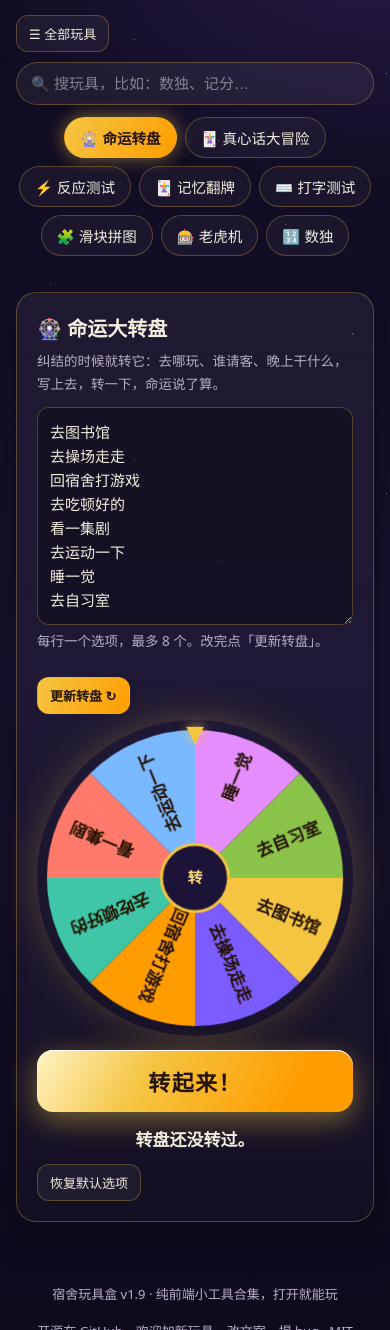
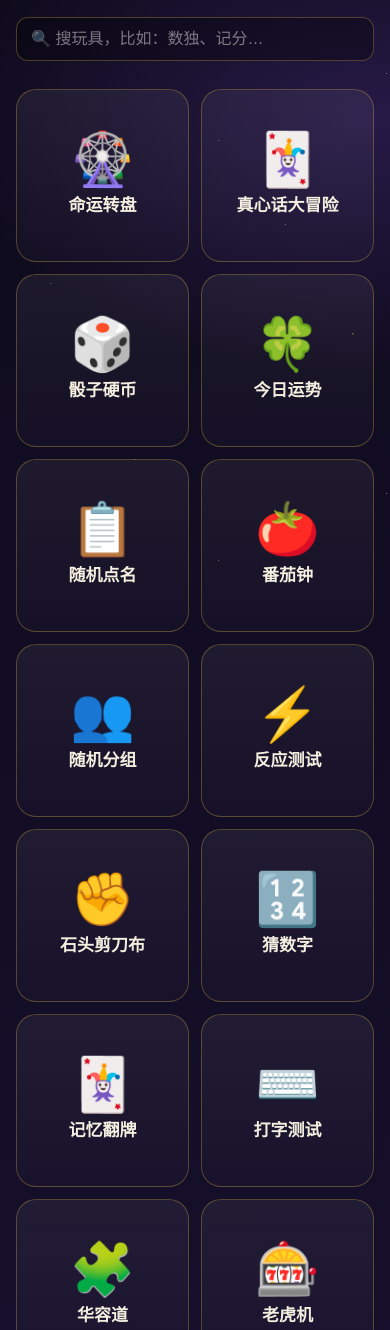
Before and after one commit to Duankejingxi/dorm-toybox, a plain HTML site: page index.html in a window 390 px wide. Shown: the part 229-1559 px from the top of the page. Drawn offline with Linux system fonts and the light colour scheme; no server answers.

Commit message:
v1.10: 主页改成31个正方形大方块导航（删抽屉），弹幕横屏全黑双击退出，真心话全换八卦题，滑块拼图改名华容道，删除MBTI

```diff
--- a/data.js
+++ b/data.js
@@ -17,13 +17,12 @@ const TOYS = [
   { id: "guess", label: "🔢 猜数字" },
   { id: "memory", label: "🃏 记忆翻牌" },
   { id: "typing", label: "⌨️ 打字测试" },
-  { id: "puzzle", label: "🧩 滑块拼图" },
+  { id: "puzzle", label: "🧩 华容道" },
   { id: "slots", label: "🎰 老虎机" },
   { id: "sudoku", label: "🔢 数独" },
   { id: "schulte", label: "👀 舒尔特方格" },
   { id: "score", label: "📋 记分牌" },
   { id: "led", label: "💡 手持弹幕" },
-  { id: "mbti", label: "🧠 MBTI 性格测试" },
   { id: "life", label: "⏳ 人生小格" },
   { id: "ledger", label: "💰 极简记账" },
   { id: "beads", label: "🧵 拼豆图纸生成" },
@@ -39,45 +38,7 @@ const TOYS = [
   { id: "whitenoise", label: "🌧 白噪音" },
 ];
 
-// 首页只放这 8 个最常玩的，其余进左上角侧边栏
-const FEATURED_IDS = ["wheel", "cards", "sudoku", "memory", "puzzle", "slots", "reaction", "typing"];
-
 const SLOTS_SYMBOLS = ["🍒", "🍋", "🍇", "⭐", "🔔", "💎"];
-
-// MBTI 娱乐版：12 道原创题，每维 3 题；dim 两位字母分别对应 A/B 选项
-const MBTI_QUESTIONS = [
-  { q: "周末没课，你更想：", a: "出门找人玩", b: "宿舍躺着回血", dim: "EI" },
-  { q: "刚认识新同学，你会：", a: "主动打招呼加微信", b: "等别人先开口", dim: "EI" },
-  { q: "小组作业讨论，你：", a: "边聊边想，越聊越有思路", b: "先自己想清楚再发言", dim: "EI" },
-  { q: "看一本新书，你更在意：", a: "具体情节和细节", b: "背后的想法和寓意", dim: "SN" },
-  { q: "做计划时你更喜欢：", a: "一步一步照着来", b: "先有个大概方向，随机应变", dim: "SN" },
-  { q: "别人跟你讲一件事，你先注意：", a: "事情本身是怎么发生的", b: "这件事意味着什么", dim: "SN" },
-  { q: "朋友找你倾诉烦恼，你先：", a: "帮他分析怎么解决", b: "先安慰他，陪他待着", dim: "TF" },
-  { q: "做决定时你更看重：", a: "对错和道理", b: "大家的感受和气氛", dim: "TF" },
-  { q: "队友搞砸了任务，你会：", a: "直接指出问题在哪", b: "先照顾他情绪再说", dim: "TF" },
-  { q: "出门旅行，你：", a: "提前做好攻略按表走", b: "到了再说，走到哪玩到哪", dim: "JP" },
-  { q: "宿舍桌子，你的风格是：", a: "东西归位，整整齐齐", b: "乱中有序，用时找得到就行", dim: "JP" },
-  { q: "截止日期快到了，你：", a: "早就做完了", b: "最后关头爆发赶出来", dim: "JP" },
-];
-
-const MBTI_TYPES = {
-  INTJ: { text: "宿舍军师，计划通，别人还在纠结你已经把路想好了。" },
-  INTP: { text: "好奇心拉满，十万个为什么本为什么，DDL 前总能灵光一现。" },
-  ENTJ: { text: "天生的组织者，小组作业有你在就稳了。" },
-  ENTP: { text: "点子王，脑子里永远有下一个好玩的想法。" },
-  INFJ: { text: "温柔又坚定，宿舍的树洞，别人都愿意跟你说心里话。" },
-  INFP: { text: "理想主义者，内心戏丰富，共情力拉满。" },
-  ENFJ: { text: "大家长本长，照顾全宿舍的情绪，还能把人组织起来。" },
-  ENFP: { text: "快乐源泉，走到哪热闹到哪，永远有新点子。" },
-  ISTJ: { text: "靠谱本靠谱，说到做到，宿舍最让人放心的存在。" },
-  ISFJ: { text: "细心守护者，记得每个人的喜好，默默把事都安排好。" },
-  ESTJ: { text: "执行力拉满，定好的事一定要落地，宿舍的定海神针。" },
-  ESFJ: { text: "社交小太阳，人缘好到离谱，走到哪都有熟人。" },
-  ISTP: { text: "动手达人，东西坏了找你，冷静解决问题。" },
-  ISFP: { text: "审美在线，温和随性，生活里的小美好都逃不过你的眼睛。" },
-  ESTP: { text: "行动力派，说走就走，宿舍最会玩的那个。" },
-  ESFP: { text: "气氛担当，有你在的地方就不会冷场。" },
-};
 
 // 亲戚计算器：关系链逐步约简，key 是“当前这个人”，value 是“他的某人是谁”
 // 叫法按北方常见口语（姥爷/姥姥）；算不出来的组合会提示换个问法，不硬编
@@ -272,46 +233,46 @@ const DEFAULT_WHEEL_OPTIONS = [
 ];
 
 const TRUTHS = [
-  "如果能和宿舍一个人互换一天身体，你选谁？想干什么？",
-  "说一件你上大学之后才发现自己居然会的事。",
-  "你手机里最近一张自拍是什么时候拍的？为什么拍？",
-  "如果明天放假一天，你会去哪、干什么？",
-  "宿舍里谁的作息最离谱？具体怎么离谱？",
-  "你觉得自己上课时最常走神想什么？",
-  "如果可以删除一门课，你删哪门？为什么？",
-  "你吃过最黑暗的一道食堂菜是什么？",
-  "说一次你装明白其实完全没听懂的经历。",
-  "你觉得宿舍里谁最像某种动物？像什么？",
-  "如果给你一百万，但必须明天花完，你怎么花？",
-  "你最近一次笑到肚子疼，是因为什么事？",
-  "你觉得自己最拿手的一道菜（或最会点的外卖）是什么？",
-  "如果能回到开学第一天，你最想改变的一件事是什么？",
-  "你手机里存的最久的一张照片是什么？",
-  "说一个你一直想学但一直没学的技能，为什么没学？",
-  "你觉得宿舍里谁最会省钱？谁最会花钱？",
-  "如果毕业后不当本专业，你最想干什么工作？",
-  "你最喜欢食堂（或校门口）的哪道菜？能连续吃几天？",
-  "有没有偷偷给谁起过外号？说出来听听。",
-  "用三个词形容你的大学生活，再解释一下。",
-  "你觉得真心话和大冒险，哪个更可怕？为什么？",
-  "如果宿舍断网断电一整天，你会干什么打发时间？",
-  "你上课被点名回答问题时，心里第一反应是什么？",
-  "说一件你做过的最“卷”的事。",
-  "你觉得自己是社牛还是社恐？举个例子证明。",
-  "最近一次熬夜是为了什么？值得吗？",
-  "如果能和任何一个名人吃顿饭，你选谁？想问他什么？",
-  "你觉得宿舍里谁最适合当班长？为什么？",
-  "说一个你小时候相信过的离谱的事。",
-  "如果手机只能留三个 App，你留哪三个？",
-  "你最想对高中班主任说的一句话是什么？",
-  "有没有哪一刻觉得“上大学真好”？是什么时候？",
-  "你觉得自己最大的优点是什么？不许谦虚。",
-  "如果可以给大一的自己发一条消息，你会写什么？",
-  "你最近单曲循环的一首歌是什么？现场哼两句。",
-  "说一次你上课最尴尬的经历。",
-  "你觉得宿舍夜聊时最想聊的话题是什么？",
-  "如果让你给宿舍起个队名，你起什么？",
-  "你觉得自己这学期最大的变化是什么？",
+  "现在有没有喜欢的人？是谁？在不在这个学校？",
+  "暗恋过几个人？现在还喜欢其中哪个吗？",
+  "在场的人里，你觉得谁最有魅力？说实话。",
+  "你觉得在场谁最有可能先脱单？为什么？",
+  "说一个你暗恋别人时干过最蠢的事。",
+  "你有没有跟谁表白过？结果怎么样？",
+  "你有没有被人表白过？当时怎么回的？",
+  "你觉得宿舍里谁的感情经历最丰富？",
+  "如果让你在在场的人里选一个当对象，你选谁？为什么？",
+  "你有没有偷偷看过别人的手机或聊天记录？看到什么了？",
+  "说一个你知道的、关于在场某个人的秘密，不能是编的。",
+  "你有没有吃过谁的醋？因为什么事？",
+  "你觉得班里哪两个人最配？说出你的 CP。",
+  "你有没有幻想过和某个明星或网红谈恋爱？是谁？",
+  "你初恋是什么时候？怎么开始又怎么结束的？",
+  "你有没有同时喜欢过两个人？后来选了谁？",
+  "说一次你撒谎被当场拆穿的经历。",
+  "你有没有在背后说过在场某个人的坏话？说了什么？",
+  "你觉得宿舍里谁最装？举个例子。",
+  "你有没有偷偷讨厌过宿舍里的某个人？为什么？",
+  "说一个你做过最丢人的事，在场的都不知道的那种。",
+  "你有没有给前任或暗恋对象发过小作文？写了什么？",
+  "你觉得自己是渣还是专一？举个例子证明。",
+  "你有没有为了一个人特意去过某个地方、做过某件事？",
+  "你手机里有没有不敢给别人看的照片或聊天记录？是什么类型的？",
+  "你觉得在场谁最有可能先结婚？对象会是谁？",
+  "你有没有偷偷关注过前任或暗恋对象的动态？最近一条是什么？",
+  "说一个你暗恋别人但是对方完全不知道的事。",
+  "你有没有被发过好人卡？当时对方怎么说的？",
+  "你觉得班里谁的八卦最多？说一个你听过的。",
+  "你有没有和异性单独出去玩过？去哪了？干什么了？",
+  "你谈过几次恋爱？最短的一次谈了多久？为什么分？",
+  "你有没有幻想过宿舍里某个人？是谁？",
+  "说一个你藏了很久、从来没跟宿舍人说过的秘密。",
+  "你觉得在场谁最会撩？举个例子。",
+  "你有没有因为一个人换过头像、签名或朋友圈背景？",
+  "你有没有偷偷磕过身边人的 CP？磕的是谁和谁？",
+  "你觉得自己最拿得出手撩人的瞬间是什么？",
+  "如果前任现在找你复合，你会答应吗？为什么？",
+  "在场的人里，你最想打听谁的八卦？直接问他一个问题。",
 ];
 
 const DARES = [
--- a/index.html
+++ b/index.html
@@ -4,36 +4,25 @@
 <meta charset="UTF-8">
 <meta name="viewport" content="width=device-width, initial-scale=1.0, viewport-fit=cover">
 <title>宿舍玩具盒 · 打开就能玩</title>
-<meta name="description" content="宿舍玩具盒：命运大转盘、真心话大冒险、骰子硬币、今日运势、随机点名、番茄钟、随机分组、反应测试、石头剪刀布、猜数字、记忆翻牌、打字测试、滑块拼图、老虎机、数独、舒尔特方格、记分牌、手持弹幕、MBTI 性格测试、人生小格、极简记账、拼豆图纸生成、亲戚计算器、汇率计算器、中英日韩翻译、指南针、噪音检测、奶蛙表情包、计时器、BMI 体重管理、自拍补光灯、白噪音。纯前端，打开就能玩，不用下载，不用真实数据。">
+<meta name="description" content="宿舍玩具盒：命运大转盘、真心话大冒险、骰子硬币、今日运势、随机点名、番茄钟、随机分组、反应测试、石头剪刀布、猜数字、记忆翻牌、打字测试、华容道、老虎机、数独、舒尔特方格、记分牌、手持弹幕、人生小格、极简记账、拼豆图纸生成、亲戚计算器、汇率计算器、中英日韩翻译、指南针、噪音检测、奶蛙表情包、计时器、BMI 体重管理、自拍补光灯、白噪音。纯前端，打开就能玩，不用下载，不用真实数据。">
 <meta name="theme-color" content="#0d0a1a">
 <link rel="stylesheet" href="styles.css">
 </head>
 <body>
 <div class="glitter" aria-hidden="true"></div>
 
-<header class="hero">
+<header class="hero" id="heroHeader">
   <p class="eyebrow">🧸 打开就能玩 · 不用下载 · 不用注册</p>
   <h1>宿舍<span class="gold">玩具盒</span></h1>
-  <p class="subtitle">三十二个小玩意，<span class="nw">宿舍夜话</span>、<span class="nw">社团破冰</span>、<span class="nw">课间摸鱼</span>都够用。<br>不靠任何真实数据，全凭运气和胆量。</p>
-  <div class="nav-top">
-    <button class="btn ghost-btn small" id="menuBtn">☰ 全部玩具</button>
-  </div>
+  <p class="subtitle">三十一个小玩意，<span class="nw">宿舍夜话</span>、<span class="nw">社团破冰</span>、<span class="nw">课间摸鱼</span>都够用。<br>不靠任何真实数据，全凭运气和胆量。</p>
   <input id="toySearch" type="search" placeholder="🔍 搜玩具，比如：数独、记分…" aria-label="搜索玩具">
-  <nav class="toy-nav" id="toyNav" aria-label="玩具选择"></nav>
+  <div class="home-grid" id="homeGrid" aria-label="全部玩具"></div>
 </header>
 
-<div class="drawer-overlay hidden" id="drawerOverlay"></div>
-<aside class="drawer" id="sideDrawer" aria-label="全部玩具">
-  <div class="drawer-head">
-    <span>全部玩具</span>
-    <button class="btn ghost-btn small" id="drawerCloseBtn">✕</button>
-  </div>
-  <nav class="drawer-list" id="drawerNav" aria-label="更多玩具"></nav>
-</aside>
-
-<div class="led-overlay hidden" id="ledOverlay"><span id="ledFullText">我在这里！</span><p class="led-overlay-hint">点一下退出全屏</p></div>
+<div class="led-overlay hidden" id="ledOverlay"><span id="ledFullText">我在这里！</span><p class="led-overlay-hint">双击屏幕退出</p></div>
 
 <main class="wrap">
+  <div class="back-bar hidden" id="backBar"><button class="btn ghost-btn" id="backBtn">← 返回全部玩具</button></div>
   <!-- 命运大转盘 -->
   <section class="panel toy" id="toy-wheel">
     <h2>🎡 命运大转盘</h2>
@@ -209,9 +198,9 @@
     <button class="btn ghost-btn small" id="typingNextBtn">换一句 ↻</button>
   </section>
 
-  <!-- 滑块拼图 -->
+  <!-- 华容道 -->
   <section class="panel toy hidden" id="toy-puzzle">
-    <h2>🧩 滑块拼图</h2>
+    <h2>🧩 华容道</h2>
     <p class="hint">点数字滑进空格，把 1–8 按顺序排好。步数越少越牛，宿舍纪录等你破。</p>
     <div class="puzzle-grid" id="puzzleGrid"></div>
     <p class="result-line" id="puzzleResult">点一块滑进空格。</p>
@@ -300,7 +289,7 @@
   <!-- 手持弹幕 -->
   <section class="panel toy hidden" id="toy-led">
     <h2>💡 手持弹幕</h2>
-    <p class="hint">接机、演唱会、表白、接人——字打上去，举起手机，全场都看得见。颜色和速度都能调。</p>
+    <p class="hint">接机、演唱会、表白、接人——字打上去，举起手机，全场都看得见。颜色和速度都能调。点「全屏展示」后是横屏全黑背景，双击屏幕退出（手机会自动转横屏，不支持的请手动横过来）。</p>
     <input id="ledInput" type="text" value="我在这里！" placeholder="输入要滚动的字" aria-label="弹幕文字" maxlength="20">
     <div class="led-colors" id="ledColors"></div>
     <div class="led-speeds" id="ledSpeeds"></div>
@@ -308,24 +297,6 @@
     <p class="result-line" id="ledResult">点开始，字就滚起来了。</p>
     <button class="btn gold-btn" id="ledStartBtn">开始滚动 ▶</button>
     <button class="btn ghost-btn" id="ledFullBtn">全屏展示 ⛶</button>
-  </section>
-
-  <!-- MBTI 性格测试 -->
-  <section class="panel toy hidden" id="toy-mbti">
-    <h2>🧠 MBTI 性格测试</h2>
-    <p class="hint">12 道题，选第一反应，不用想太多。娱乐版，别当真——结果仅供宿舍夜聊。</p>
-    <div id="mbtiQuestionBox">
-      <p class="count-line" id="mbtiProgress">第 1/12 题</p>
-      <p class="mbti-question" id="mbtiQuestion"></p>
-      <button class="btn gold-btn mbti-opt" id="mbtiOptA"></button>
-      <button class="btn ghost-btn mbti-opt" id="mbtiOptB"></button>
-    </div>
-    <div id="mbtiResult" class="hidden">
-      <p class="mbti-type" id="mbtiType"></p>
-      <p class="result-line" id="mbtiText"></p>
-      <p class="count-line" id="mbtiScores"></p>
-      <button class="btn gold-btn small" id="mbtiRestartBtn">再测一次 ↺</button>
-    </div>
   </section>
 
   <!-- 人生小格 -->
@@ -519,7 +490,7 @@
 </main>
 
 <footer>
-  <p>宿舍玩具盒 v1.9 · 纯前端小工具合集，打开就能玩</p>
+  <p>宿舍玩具盒 v1.10 · 纯前端小工具合集，打开就能玩</p>
   <p>开源在 GitHub，欢迎加新玩具、改文案、提 bug · MIT License</p>
 </footer>
 
--- a/styles.css
+++ b/styles.css
@@ -45,18 +45,6 @@ body {
   -webkit-background-clip: text; background-clip: text; color: transparent;
 }
 .subtitle { color: var(--muted); font-size: 16px; line-height: 1.7; margin: 14px auto 20px; max-width: 520px; }
-
-.toy-nav { display: flex; flex-wrap: wrap; gap: 8px; justify-content: center; max-width: 680px; margin: 0 auto; }
-.toy-nav .pill {
-  border: 1px solid var(--line); background: rgba(255, 255, 255, .04); color: var(--ink);
-  border-radius: 999px; padding: 9px 15px; font-size: 14.5px; cursor: pointer;
-}
-.toy-nav .pill:hover { border-color: var(--gold); }
-.toy-nav .pill.active {
-  background: linear-gradient(120deg, var(--gold), #ff9d00); color: #241300;
-  border-color: transparent; font-weight: 700;
-  box-shadow: 0 0 18px rgba(245, 197, 66, .5);
-}
 
 .wrap { position: relative; z-index: 1; max-width: 680px; margin: 0 auto; padding: 12px 16px 40px; }
 .panel {
@@ -296,13 +284,6 @@ footer { position: relative; z-index: 1; text-align: center; color: var(--muted)
 .ledger-del { border: 1px solid var(--line); background: transparent; color: rgba(255, 255, 255, .6); border-radius: 8px; padding: 4px 10px; cursor: pointer; }
 
 /* v1.6：侧边栏 + 弹幕全屏 + 拼图滑块 + 老虎机九格 + 拼豆 */
-.nav-top { display: flex; justify-content: flex-start; margin-top: 10px; }
-.drawer-overlay { position: fixed; inset: 0; background: rgba(0, 0, 0, .55); z-index: 60; }
-.drawer-overlay.hidden { display: none; }
-.drawer { position: fixed; top: 0; left: 0; height: 100%; width: 272px; max-width: 82vw; background: #14102b; border-right: 1px solid var(--line); z-index: 70; transform: translateX(-105%); transition: transform .25s ease; padding: 16px; overflow-y: auto; }
-.drawer.open { transform: translateX(0); }
-.drawer-head { display: flex; justify-content: space-between; align-items: center; font-size: 18px; font-weight: 800; margin-bottom: 8px; }
-.drawer-list .pill { display: block; width: 100%; text-align: left; margin-top: 8px; }
 .led-overlay { position: fixed; inset: 0; background: #000; z-index: 80; display: flex; align-items: center; overflow: hidden; }
 .led-overlay.hidden { display: none; }
 #ledFullText { display: inline-block; white-space: nowrap; font-size: 22vw; font-weight: 900; }
@@ -374,3 +355,14 @@ footer { position: relative; z-index: 1; text-align: center; color: var(--muted)
 .btn:disabled { opacity: .45; }
 .beads-grid { overflow-x: auto; gap: 2px; }
 .beads-controls { flex-wrap: wrap; }
+
+/* v1.10：主页方块导航 + 弹幕横屏 */
+.home-grid { display: grid; grid-template-columns: repeat(2, 1fr); gap: 12px; margin-top: 16px; }
+.tile { aspect-ratio: 1; border-radius: 20px; border: 1px solid var(--line); background: linear-gradient(180deg, rgba(255, 255, 255, .06), rgba(255, 255, 255, .02)); color: var(--ink); cursor: pointer; display: flex; flex-direction: column; align-items: center; justify-content: center; gap: 10px; padding: 12px; }
+.tile:active { transform: scale(.97); border-color: var(--gold); }
+.tile-emoji { font-size: 52px; line-height: 1; }
+.tile-name { font-size: 17px; font-weight: 800; text-align: center; line-height: 1.3; }
+.back-bar { margin-top: 14px; }
+.back-bar .btn { font-size: 16px; font-weight: 700; }
+#ledFullText { font-size: min(45vh, 22vw); }
+#toySearch { width: 100%; padding: 12px 14px; border-radius: 12px; font-size: 16px; border: 1px solid var(--line); background: rgba(0, 0, 0, .3); color: var(--ink); margin-top: 14px; }
--- a/toys.js
+++ b/toys.js
@@ -5,48 +5,61 @@
   const $ = (id) => document.getElementById(id);
   const pick = (arr) => arr[Math.floor(Math.random() * arr.length)];
 
-  /* ---------- 玩具切换：首页 8 个常玩的，其余进左上角侧边栏 ---------- */
-  const nav = $("toyNav");
-  const drawerNav = $("drawerNav");
+  /* ---------- 主页：全部玩具都是正方形大方块，一行两个，点进玩法 ---------- */
+  const homeGrid = $("homeGrid");
+  function splitLabel(label) {
+    const i = label.indexOf(" ");
+    return i >= 0 ? { emoji: label.slice(0, i), name: label.slice(i + 1) } : { emoji: "🧸", name: label };
+  }
   TOYS.forEach((t) => {
+    const parts = splitLabel(t.label);
     const btn = document.createElement("button");
-    btn.className = "pill" + (t.id === "wheel" ? " active" : "");
-    btn.textContent = t.label;
+    btn.className = "tile";
     btn.setAttribute("data-toy", t.id);
-    btn.addEventListener("click", () => { showToy(t.id); closeDrawer(); });
-    if (FEATURED_IDS.includes(t.id)) nav.appendChild(btn);
-    else drawerNav.appendChild(btn);
-  });
-  function allPills() {
-    return [...nav.querySelectorAll(".pill"), ...drawerNav.querySelectorAll(".pill")];
-  }
-  let currentToy = "wheel";
+    const em = document.createElement("span");
+    em.className = "tile-emoji";
+    em.textContent = parts.emoji;
+    const nm = document.createElement("span");
+    nm.className = "tile-name";
+    nm.textContent = parts.name;
+    btn.appendChild(em);
+    btn.appendChild(nm);
+    btn.addEventListener("click", () => showToy(t.id));
+    homeGrid.appendChild(btn);
+  });
+  function allTiles() {
+    return [...homeGrid.querySelectorAll(".tile")];
+  }
+  let currentToy = null;
+  function showHome() {
+    currentToy = null;
+    document.querySelectorAll(".toy").forEach((el) => el.classList.add("hidden"));
+    $("backBar").classList.add("hidden");
+    $("heroHeader").classList.remove("hidden");
+    if (window.location.hash) {
+      try { window.history.replaceState(null, "", window.location.pathname + window.location.search); } catch (e) { /* 忽略 */ }
+    }
+    window.scrollTo({ top: 0, behavior: "smooth" });
+  }
   function showToy(id) {
     if (!TOYS.some((t) => t.id === id)) id = "wheel";
     document.querySelectorAll(".toy").forEach((el) => el.classList.add("hidden"));
     $("toy-" + id).classList.remove("hidden");
-    allPills().forEach((b) => b.classList.toggle("active", b.getAttribute("data-toy") === id));
+    $("backBar").classList.remove("hidden");
+    $("heroHeader").classList.add("hidden");
     currentToy = id;
     if (window.location.hash !== "#" + id) window.location.hash = id;
     window.scrollTo({ top: 0, behavior: "smooth" });
   }
-  function openDrawer() {
-    $("sideDrawer").classList.add("open");
-    $("drawerOverlay").classList.remove("hidden");
-  }
-  function closeDrawer() {
-    $("sideDrawer").classList.remove("open");
-    $("drawerOverlay").classList.add("hidden");
-  }
-  $("menuBtn").addEventListener("click", openDrawer);
-  $("drawerCloseBtn").addEventListener("click", closeDrawer);
-  $("drawerOverlay").addEventListener("click", closeDrawer);
+  $("backBtn").addEventListener("click", showHome);
   window.addEventListener("hashchange", () => {
     const id = window.location.hash.slice(1);
+    if (!id) { showHome(); return; }
     if (TOYS.some((t) => t.id === id) && id !== currentToy) showToy(id);
   });
-  // 深链：打开 #guess 就直接进猜数字，分享给宿舍不用再教怎么点
-  showToy(TOYS.some((t) => t.id === window.location.hash.slice(1)) ? window.location.hash.slice(1) : "wheel");
+  // 深链：打开 #guess 就直接进猜数字，分享给宿舍不用再教怎么点；没 hash 就停在主页
+  if (TOYS.some((t) => t.id === window.location.hash.slice(1))) showToy(window.location.hash.slice(1));
+  else showHome();
 
   /* ---------- 1. 命运大转盘 ---------- */
   const WHEEL_COLORS = ["#f5c542", "#7b5cff", "#ff9d00", "#3ec6a7", "#ff7a6b", "#7ab8ff", "#e58cff", "#8bc34a"];
@@ -833,7 +846,7 @@
   $("typingNextBtn").addEventListener("click", typingNewSentence);
   typingNewSentence();
 
-  /* ---------- 13. 滑块拼图 ---------- */
+  /* ---------- 13. 华容道 ---------- */
   const PUZZLE_BEST_KEY = "dorm-toybox-puzzle-best-v1";
   const PUZZLE_SOLVED = [1, 2, 3, 4, 5, 6, 7, 8, 0];
   let puzzleTiles = PUZZLE_SOLVED.slice();
@@ -1024,10 +1037,10 @@
   slotsResultEl("b").textContent = "等你拉。";
   renderSlotsStats();
 
-  /* ---------- 玩具搜索（小优化：玩具多了，搜名字直达） ---------- */
+  /* ---------- 玩具搜索：搜名字，直达方块 ---------- */
   $("toySearch").addEventListener("input", () => {
     const q = $("toySearch").value.trim();
-    allPills().forEach((b) => {
+    allTiles().forEach((b) => {
       b.classList.toggle("hidden", q !== "" && !b.textContent.includes(q));
     });
   });
@@ -1388,69 +1401,30 @@
     $("ledResult").textContent = ledRunning ? "滚动中，举起手机给大家看。" : "已暂停。";
   });
 
-  /* 全屏展示：弹幕要占满整个屏幕、字够大，远处才看得清 */
+  /* 全屏展示：横屏全黑背景，双击屏幕退出；进全屏前规则已经写在玩法介绍了 */
   function ledSyncFull() {
     $("ledFullText").textContent = $("ledText").textContent;
     $("ledFullText").style.color = $("ledText").style.color || LED_COLORS[0];
     $("ledFullText").style.animationDuration = ledDuration;
   }
-  $("ledFullBtn").addEventListener("click", () => {
+  function ledOpenFull() {
     ledSyncFull();
     $("ledOverlay").classList.remove("hidden");
     $("ledFullText").classList.add("scrolling");
-  });
-  $("ledOverlay").addEventListener("click", () => {
+    try {
+      const p = screen.orientation && screen.orientation.lock && screen.orientation.lock("landscape");
+      if (p && p.catch) p.catch(() => { /* 不支持自动转横屏，用户手动横过来也一样 */ });
+    } catch (e) { /* 忽略 */ }
+  }
+  function ledCloseFull() {
     $("ledOverlay").classList.add("hidden");
     $("ledFullText").classList.remove("scrolling");
-  });
-
-  /* ---------- 19. MBTI 性格测试（娱乐版） ---------- */
-  let mbtiIdx = 0;
-  let mbtiAnswers = [];
-  function renderMbtiQuestion() {
-    const q = MBTI_QUESTIONS[mbtiIdx];
-    $("mbtiProgress").textContent = "第 " + (mbtiIdx + 1) + "/12 题";
-    $("mbtiQuestion").textContent = q.q;
-    $("mbtiOptA").textContent = "A. " + q.a;
-    $("mbtiOptB").textContent = "B. " + q.b;
-  }
-  function mbtiShowResult() {
-    const dims = [["E", "I"], ["S", "N"], ["T", "F"], ["J", "P"]];
-    let type = "";
-    const breakdown = [];
-    dims.forEach(([a, b]) => {
-      const ca = mbtiAnswers.filter((x) => x === a).length;
-      const cb = mbtiAnswers.filter((x) => x === b).length;
-      type += ca >= cb ? a : b;
-      breakdown.push(a + " " + ca + " : " + cb + " " + b);
-    });
-    const info = MBTI_TYPES[type];
-    $("mbtiType").textContent = type;
-    $("mbtiText").textContent = info ? info.text : "";
-    $("mbtiScores").textContent = breakdown.join(" · ");
-    $("mbtiQuestionBox").classList.add("hidden");
-    $("mbtiResult").classList.remove("hidden");
-  }
-  function mbtiAnswer(choice) {
-    const q = MBTI_QUESTIONS[mbtiIdx];
-    mbtiAnswers.push(choice === "A" ? q.dim[0] : q.dim[1]);
-    mbtiIdx++;
-    if (mbtiIdx >= MBTI_QUESTIONS.length) { mbtiShowResult(); return; }
-    renderMbtiQuestion();
-  }
-  function mbtiReset() {
-    mbtiIdx = 0;
-    mbtiAnswers = [];
-    $("mbtiQuestionBox").classList.remove("hidden");
-    $("mbtiResult").classList.add("hidden");
-    renderMbtiQuestion();
-  }
-  $("mbtiOptA").addEventListener("click", () => mbtiAnswer("A"));
-  $("mbtiOptB").addEventListener("click", () => mbtiAnswer("B"));
-  $("mbtiRestartBtn").addEventListener("click", mbtiReset);
-  renderMbtiQuestion();
-
-  /* ---------- 20. 人生小格 ---------- */
+    try { if (screen.orientation && screen.orientation.unlock) screen.orientation.unlock(); } catch (e) { /* 忽略 */ }
+  }
+  $("ledFullBtn").addEventListener("click", ledOpenFull);
+  $("ledOverlay").addEventListener("dblclick", ledCloseFull);
+
+  /* ---------- 19. 人生小格 ---------- */
   const LIFE_TOTAL_MONTHS = 80 * 12;
   function lifeRender() {
     const y = parseInt($("lifeYear").value, 10);
```
Also changed, not shown: README.md.
